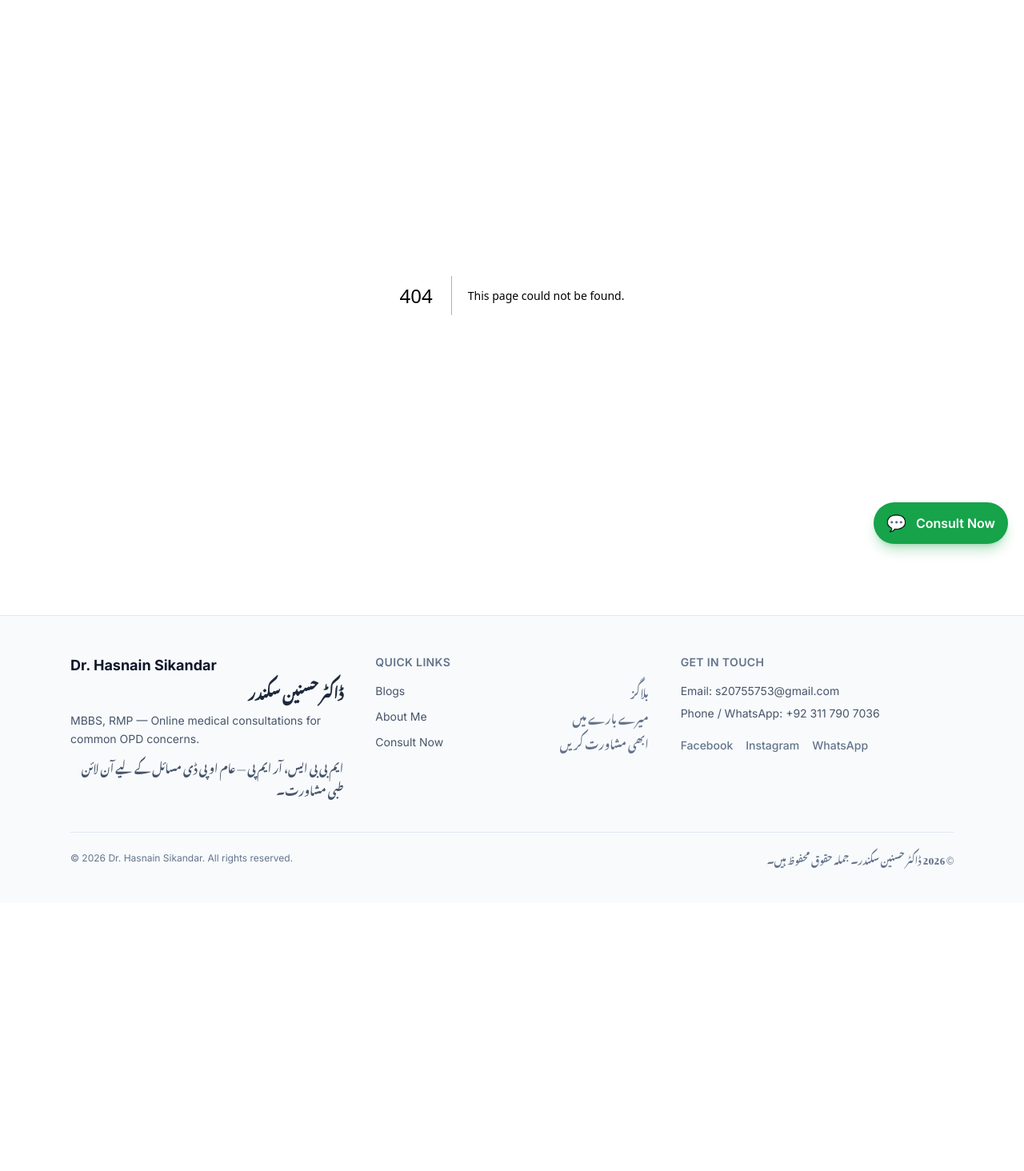
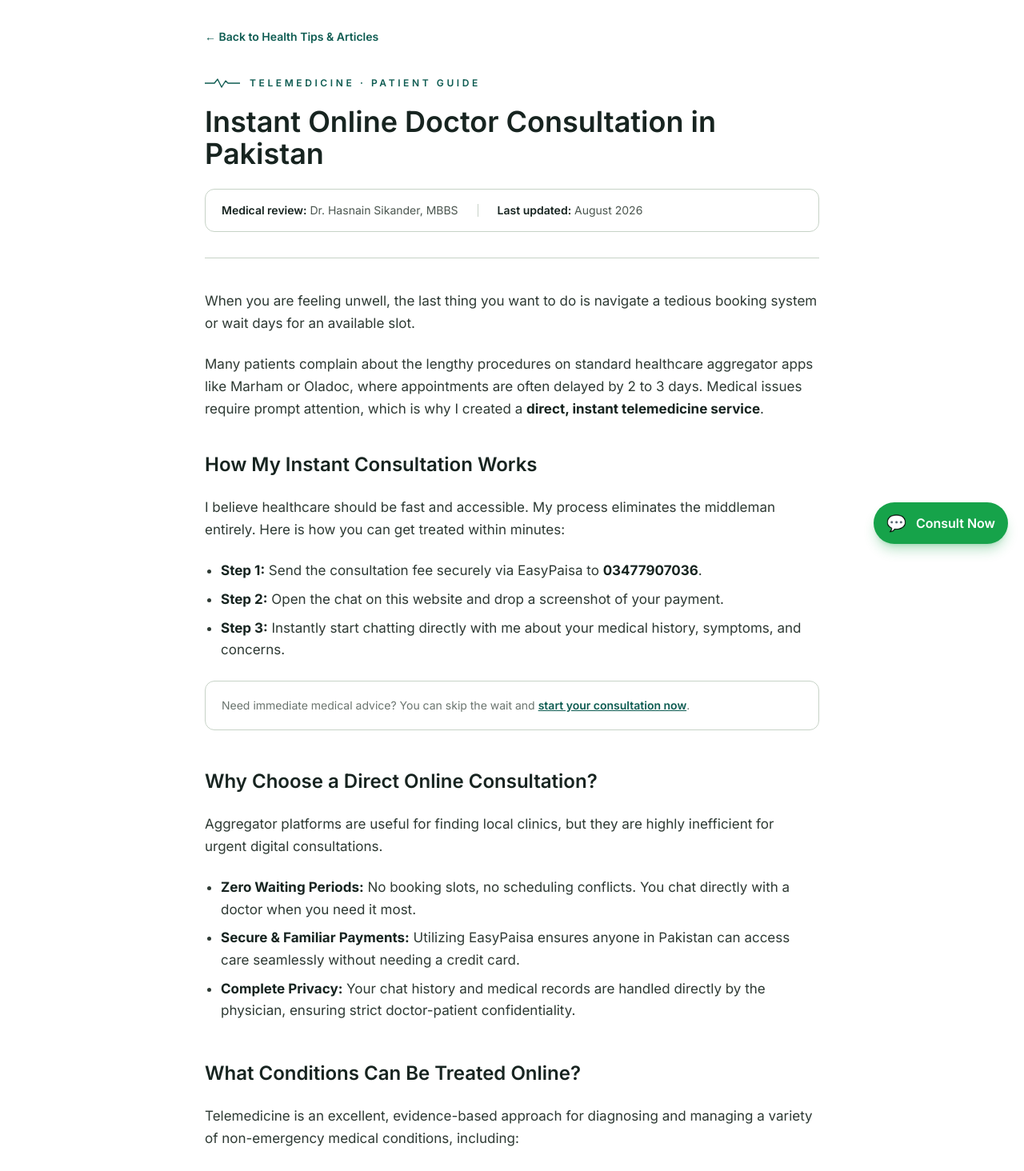
Before and after one commit to Hasnainqq/Instant-Clinic, a Next.js app: page /blogs/online-consultation-guide in a window 1280 px wide. Before the commit this address had no page. Shown: the part 100-1564 px from the top of the page at 80% size. Before the commit the page ends 1229 px from the top, so only its background shows below. Built offline with nearby package versions, Linux system fonts and the light colour scheme; a web font is replaced by a local one.

Commit message:
Update metadata and content for online consultation pages; enhance descriptions and keywords for clarity

```diff
--- /dev/null
+++ b/app/blogs/online-consultation-guide/page.jsx
@@ -0,0 +1,194 @@
+import Link from "next/link";
+
+export const metadata = {
+  title: "Online Doctor Consultation in Pakistan | Instant & Hassle-Free",
+  description:
+    "Skip the 3-day waiting period. Get an instant online doctor consultation in Pakistan. Pay via EasyPaisa and chat directly with a qualified doctor right away.",
+  keywords: [
+    "online doctor consultation in pakistan",
+    "online doctor easypaisa",
+    "instant doctor chat pakistan",
+    "best online doctor in lahore",
+    "telemedicine pakistan",
+  ],
+};
+
+function PulseRule({ className = "" }) {
+  return (
+    <svg
+      width="44"
+      height="12"
+      viewBox="0 0 44 12"
+      fill="none"
+      aria-hidden="true"
+      className={className}
+    >
+      <path
+        d="M0 6H12L16 1L21 11L26 3L29 6H44"
+        stroke="currentColor"
+        strokeWidth="1.4"
+        strokeLinecap="round"
+        strokeLinejoin="round"
+      />
+    </svg>
+  );
+}
+
+export default function OnlineConsultationGuide() {
+  return (
+    <article className="bg-white px-4 py-16 font-body lg:px-6">
+      <div className="mx-auto max-w-3xl">
+        <Link
+          href="/blogs"
+          className="mb-10 inline-flex items-center gap-2 text-sm font-semibold text-[#0E5C52] transition-transform hover:-translate-x-0.5"
+        >
+          ← Back to Health Tips &amp; Articles
+        </Link>
+
+        {/* Header */}
+        <header className="mb-10 border-b border-[#C7D3C7] pb-8">
+          <div className="mb-5 flex items-center gap-3 text-[#0E5C52]">
+            <PulseRule />
+            <span className="text-xs font-semibold uppercase tracking-[0.3em]">
+              Telemedicine · Patient Guide
+            </span>
+          </div>
+
+          <h1 className="font-display text-3xl font-semibold leading-[1.15] text-[#172420] sm:text-4xl">
+            Instant Online Doctor Consultation in Pakistan
+          </h1>
+
+          <div className="mt-6 flex flex-wrap items-center gap-x-6 gap-y-2 rounded-xl border border-[#C7D3C7] bg-white px-5 py-4 text-sm text-[#4B564F]">
+            <span>
+              <span className="font-semibold text-[#172420]">
+                Medical review:
+              </span>{" "}
+              Dr. Hasnain Sikander, MBBS
+            </span>
+            <span
+              className="hidden h-4 w-px bg-[#C7D3C7] sm:block"
+              aria-hidden="true"
+            />
+            <span>
+              <span className="font-semibold text-[#172420]">
+                Last updated:
+              </span>{" "}
+              August 2026
+            </span>
+          </div>
+        </header>
+
+        {/* Body */}
+        <div className="space-y-6 text-[17px] leading-relaxed text-[#2E3A34]">
+          <p>
+            When you are feeling unwell, the last thing you want to do is
+            navigate a tedious booking system or wait days for an available
+            slot.
+          </p>
+          <p>
+            Many patients complain about the lengthy procedures on standard
+            healthcare aggregator apps like Marham or Oladoc, where appointments
+            are often delayed by 2 to 3 days. Medical issues require prompt
+            attention, which is why I created a{" "}
+            <strong className="text-[#172420]">
+              direct, instant telemedicine service
+            </strong>
+            .
+          </p>
+
+          <h2 className="font-display pt-4 text-2xl font-semibold text-[#172420]">
+            How My Instant Consultation Works
+          </h2>
+          <p>
+            I believe healthcare should be fast and accessible. My process
+            eliminates the middleman entirely. Here is how you can get treated
+            within minutes:
+          </p>
+          <ul className="list-disc pl-5 space-y-2">
+            <li>
+              <strong className="text-[#172420]">Step 1:</strong> Send the
+              consultation fee securely via EasyPaisa to{" "}
+              <strong className="text-[#172420]">03477907036</strong>.
+            </li>
+            <li>
+              <strong className="text-[#172420]">Step 2:</strong> Open the chat
+              on this website and drop a screenshot of your payment.
+            </li>
+            <li>
+              <strong className="text-[#172420]">Step 3:</strong> Instantly
+              start chatting directly with me about your medical history,
+              symptoms, and concerns.
+            </li>
+          </ul>
+
+          <div className="mt-8 rounded-xl border border-[#C7D3C7] bg-white p-5 text-sm text-[#6B756F]">
+            Need immediate medical advice? You can skip the wait and
+            <Link
+              href="/"
+              className="ml-1 font-semibold text-[#0E5C52] underline transition-colors hover:text-[#0E5C52]/80"
+            >
+              start your consultation now
+            </Link>
+            .
+          </div>
+
+          <h2 className="font-display pt-6 text-2xl font-semibold text-[#172420]">
+            Why Choose a Direct Online Consultation?
+          </h2>
+          <p>
+            Aggregator platforms are useful for finding local clinics, but they
+            are highly inefficient for urgent digital consultations.
+          </p>
+          <ul className="list-disc pl-5 space-y-2">
+            <li>
+              <strong className="text-[#172420]">Zero Waiting Periods:</strong>{" "}
+              No booking slots, no scheduling conflicts. You chat directly with
+              a doctor when you need it most.
+            </li>
+            <li>
+              <strong className="text-[#172420]">
+                Secure & Familiar Payments:
+              </strong>{" "}
+              Utilizing EasyPaisa ensures anyone in Pakistan can access care
+              seamlessly without needing a credit card.
+            </li>
+            <li>
+              <strong className="text-[#172420]">Complete Privacy:</strong> Your
+              chat history and medical records are handled directly by the
+              physician, ensuring strict doctor-patient confidentiality.
+            </li>
+          </ul>
+
+          <h2 className="font-display pt-6 text-2xl font-semibold text-[#172420]">
+            What Conditions Can Be Treated Online?
+          </h2>
+          <p>
+            Telemedicine is an excellent, evidence-based approach for diagnosing
+            and managing a variety of non-emergency medical conditions,
+            including:
+          </p>
+          <ul className="list-disc pl-5">
+            <li>
+              Gastrointestinal problems (diarrhea, acid reflux, viral
+              gastroenteritis)
+            </li>
+            <li>Upper respiratory tract infections, flu, and cough</li>
+            <li>Skin rashes, allergies, and mild dermatological issues</li>
+            <li>Reviewing lab test reports and offering second opinions</li>
+            <li>Refilling prescriptions for chronic conditions</li>
+          </ul>
+
+
+          {/* Disclaimer */}
+          <div className="mt-8 rounded-xl border border-[#C7D3C7] bg-white p-5 text-sm text-[#6B756F]">
+            <strong className="text-[#172420]">Medical disclaimer:</strong>{" "}
+            Online consultations are designed for non-emergency medical
+            conditions. If you are experiencing severe chest pain, shortness of
+            breath, uncontrolled bleeding, or any life-threatening emergency,
+            please visit the nearest hospital emergency room immediately.
+          </div>
+        </div>
+      </div>
+    </article>
+  );
+}
--- a/app/layout.js
+++ b/app/layout.js
@@ -11,10 +11,10 @@ const urduFont = Noto_Nastaliq_Urdu({
 });
 
 export const metadata = {
-    title: 'Dr. Hasnain Sikander | Instant Online Doctor Consultation Pakistan',
-    description: '  "Consult an MBBS doctor online for fever, cough, sore throat, diarrhea, GERD and common illnesses via Google Meet.',
+    title: 'Dr. Hasnain Sikander | Online Doctor Consultation Pakistan',
+    description: '  "Consult with Dr. Hasnain Sikander, an experienced online doctor in Pakistan.',
     keywords: [
-        "instant online doctor consultation",
+        " online doctor consultation",
         "doctor online pakistan",
         "telemedicine pakistan",
         "online doctor",
--- a/app/page.js
+++ b/app/page.js
@@ -36,15 +36,15 @@ const illnessesUrdu = [
 const reasons = [
     {
         title: 'Instant online consultation',
-        text: 'No waiting around — get medical advice quickly through a simple online visit.'
+        text: 'Connect to a online doctor within 60 seconds. Yes, it is that fast!'
     },
     {
-        title: 'Accessible to everyone',
+        title: 'Accessible',
         text: 'Easy access for patients who need professional support from the comfort of home.'
     },
     {
-        title: 'Cheaper',
-        text: 'Affordable consultation options make quality care more accessible.'
+        title: 'Affordable',
+        text: 'Cost-effective healthcare solutions for everyone.'
     }
 ];
 
@@ -58,11 +58,11 @@ export default function Home() {
                     <div className="flex flex-col justify-center">
                         <p className="mb-3 text-sm font-semibold uppercase tracking-[0.25em] text-blue-600">Online Doctor Consultation</p>
                         <h1 className="mb-3 text-4xl font-bold leading-tight sm:text-5xl">Dr. Hasnain Sikander</h1>
-                        <p className="mb-3 text-lg font-semibold text-blue-700">MBBS • RMP</p>
+                        <p className="mb-3 text-lg font-semibold text-blue-700">MBBS • PMDC Licensed</p>
                         <h2 className="urdu-text mb-3 text-4xl font-bold leading-tight sm:text-5xl rtl:text-right my-4">ڈاکٹر حسنین سکندر</h2>
                         <p className="urdu-text mb-3 text-base font-semibold text-blue-700 mt-3">ایم بی بی ایس • آر ایم پی</p>
                         <p className="max-w-2xl text-lg text-slate-600">
-                            Get trusted medical guidance for everyday health concerns through fast, simple online care.
+                            Get online clinical consultation via whatsapp
                         </p>
                         <a href="https://wa.me/923117907036" target="_blank" rel="noreferrer" className="mt-6  rounded-full bg-green-600 px-6 py-3 font-semibold text-white transition hover:bg-green-700 w-fit">
                             Consult Now / <span className="urdu-text">ابھی رابطہ کریں</span>
@@ -82,7 +82,7 @@ export default function Home() {
 
             <section className="py-16">
                 <div className="mx-auto max-w-6xl px-4 lg:px-6">
-                    <h2 className="mb-6 text-3xl font-semibold">We Treat</h2>
+                    <h2 className="mb-6 text-3xl font-semibold">Expertise</h2>
                     <div className="grid grid-cols-1 gap-4 sm:grid-cols-2">
                         {illnesses.map((item, index) => (
                             <div key={item} className="rounded-2xl border border-slate-200 bg-white px-5 py-4 text-base font-medium text-slate-700 shadow-sm">
@@ -98,7 +98,7 @@ export default function Home() {
                 <div className="mx-auto max-w-6xl px-4 lg:px-6">
                     <div className="mb-8">
                         <p className="mb-3 text-sm font-semibold uppercase tracking-[0.25em] text-blue-600">Qualifications</p>
-                        <h2 className="mb-4 text-3xl font-semibold">Qualified, and Licensed <span className='urdu-text'>لائسنس یافتہ</span></h2>
+                        <h2 className="mb-4 text-3xl font-semibold">Qualified, and Licensed <span className='urdu-text'> لائسنس یافتہ</span></h2>
                         <p className="text-lg text-slate-600">
                             Dr. Hasnain Sikander holds an MBBS degree and a permanent PMDC license.
                         </p>
@@ -171,8 +171,8 @@ export default function Home() {
                             <div className="flex items-start gap-4">
                                 <span className="flex h-9 w-9 items-center justify-center rounded-full bg-blue-600 font-semibold text-white">3</span>
                                 <div>
-                                    <p className="text-slate-700"><strong>Receive your Google Meet link and join the consultation.</strong></p>
-                                    <p className="urdu-text mt-1 text-sm text-slate-500">اپنا گوگل میٹ لنک حاصل کریں اور مشاورت میں شامل ہوں۔</p>
+                                    <p className="text-slate-700"><strong>Get connected with the doctor. That's it!</strong></p>
+                                    <p className="urdu-text mt-1 text-sm text-slate-500">ڈاکٹر سے رابطہ حاصل کریں۔ </p>
                                 </div>
                             </div>
                         </li>
```
